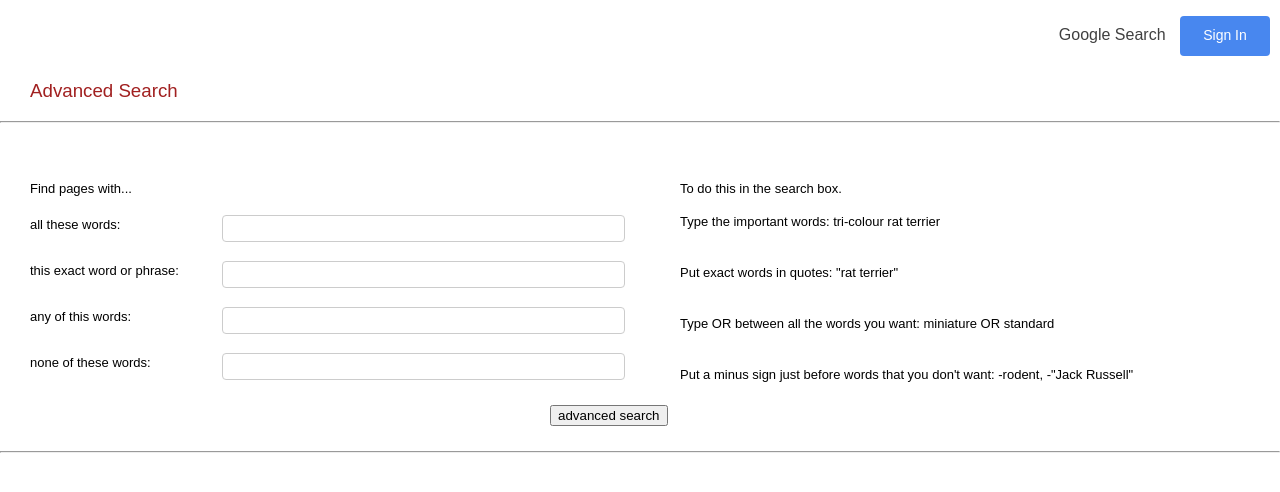
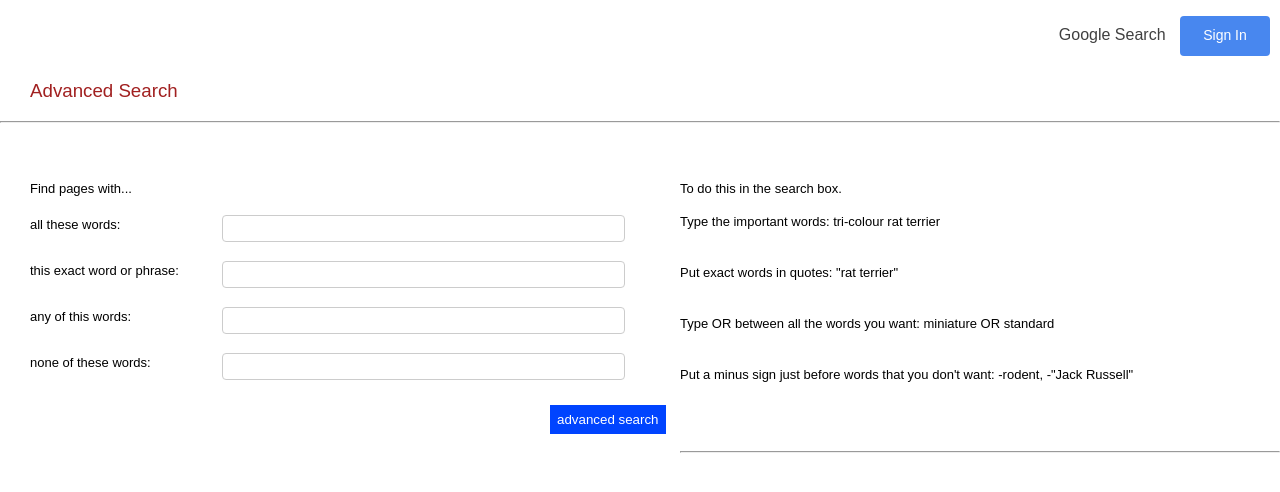
Before and after one commit to Beiancaa/Google-search, a plain HTML site: page advance.html in a window 1280 px wide. Drawn offline with Linux system fonts and the light colour scheme.

Commit message:
Modified Advance button

```diff
--- a/google.css
+++ b/google.css
@@ -135,6 +135,11 @@
   #AS-button{
     margin-left: 520px;
     margin-top: 10;
+    color: white;
+    background-color: rgb(0, 68, 255);
+    padding: 7px;
+    border: none;
+
   }
 
 
```
